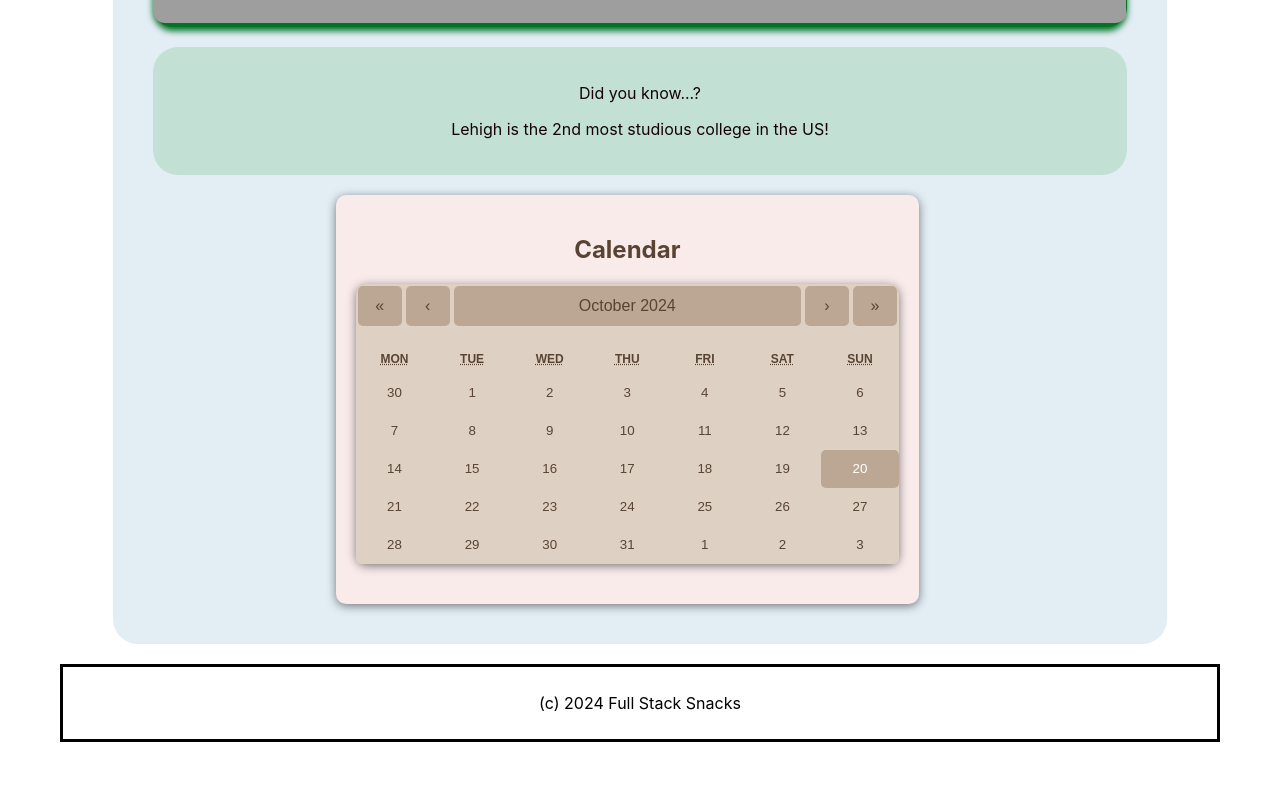
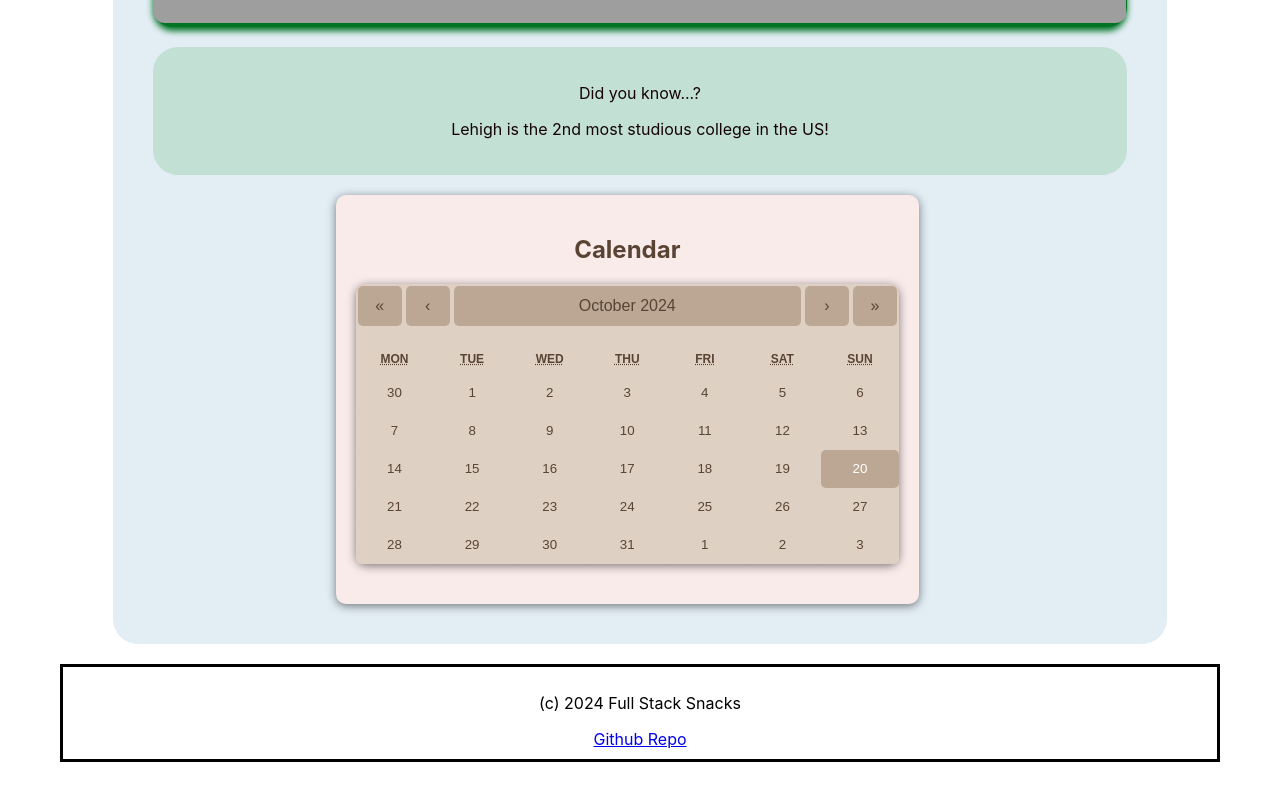
Before and after one commit to ayc325/lehigh-valley-hackathon, a React (Vite) app in the folder full_stack_snacks/: page / in a window 1280 px wide. Shown: the part 758-1558 px from the top of the page. Built offline with nearby package versions, Linux system fonts and the light colour scheme; grey boxes are pictures that could not be loaded.

Commit message:
added Github Link to footer

```diff
--- a/full_stack_snacks/src/App.jsx
+++ b/full_stack_snacks/src/App.jsx
@@ -35,6 +35,7 @@ function App() {
 
         <div className="footer1">
           <p>(c) 2024 Full Stack Snacks</p>
+          <a href = "https://github.com/ayc325/lehigh-valley-hackathon">Github Repo</a>
         </div>
       </div>
     </Router>
```
